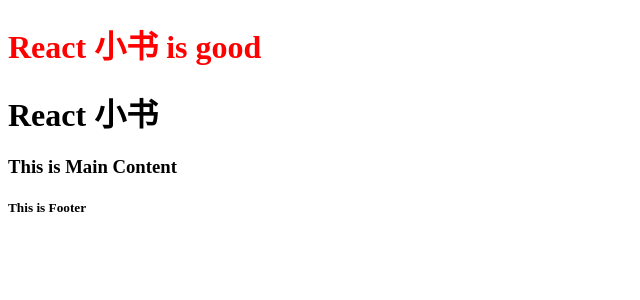
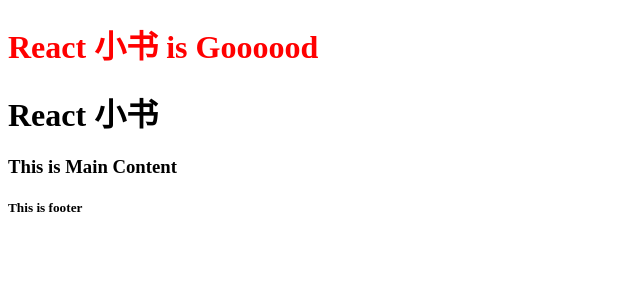
Before and after one commit to lynxlangya/React-Study, a React (Create React App) app: page / in a window 1280 px wide. Shown: the top 300 px of the page, without its empty margins (0-640 px from the left). Built offline with nearby package versions, Linux system fonts and the light colour scheme.

Commit message:
feat(20-03-10): 今日进度打卡 :rocket:

```diff
--- a/src/Footer.jsx
+++ b/src/Footer.tsx
@@ -2,8 +2,9 @@
 
 class Footer extends Component {
     render () {
+        const msg: string = 'This is footer'
         return (
-            <h5>This is Footer</h5>
+            <h5>{msg}</h5>
         )
     }
 }
--- a/src/Title.jsx
+++ b/src/Title.tsx
@@ -1,7 +1,7 @@
 import React, { Component } from 'react';
 
 class Title extends Component {
-    handleClickTitle(e) {
+    handleClickTitle(e: any) {
         console.log('Click on Title');
         console.log(e.target.innerHTML);
         console.log(this);
--- a/src/index.js
+++ b/src/index.tsx
@@ -9,7 +9,8 @@
 /**创建了名为 Header 的组件, 继承自 Component 类 */
 class Header extends Component {
     render () {
-        const word = 'is good'
+        // const word: string = 'is good'
+        const word: string = 'is Goooood'
         // const isGoodWord = true
         return (
             <div>
--- /dev/null
+++ b/src/react-app-env.d.ts
@@ -0,0 +1 @@
+/// <reference types="react-scripts" />
```
Also changed, not shown: package.json (+9 -2 lines), tsconfig.json (added, +25 -0 lines), .eslintrc.json (added), src/Main.tsx (renamed from src/Main.jsx), 1 other file (tests, documents, lock files or other folders).
